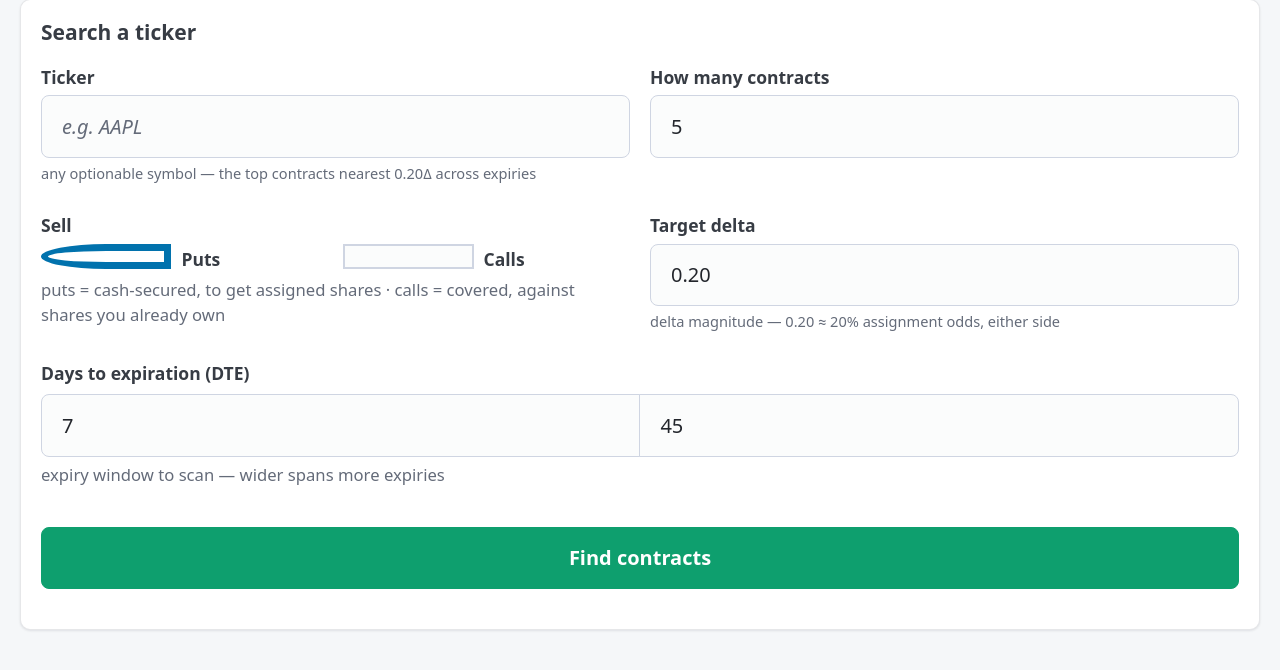
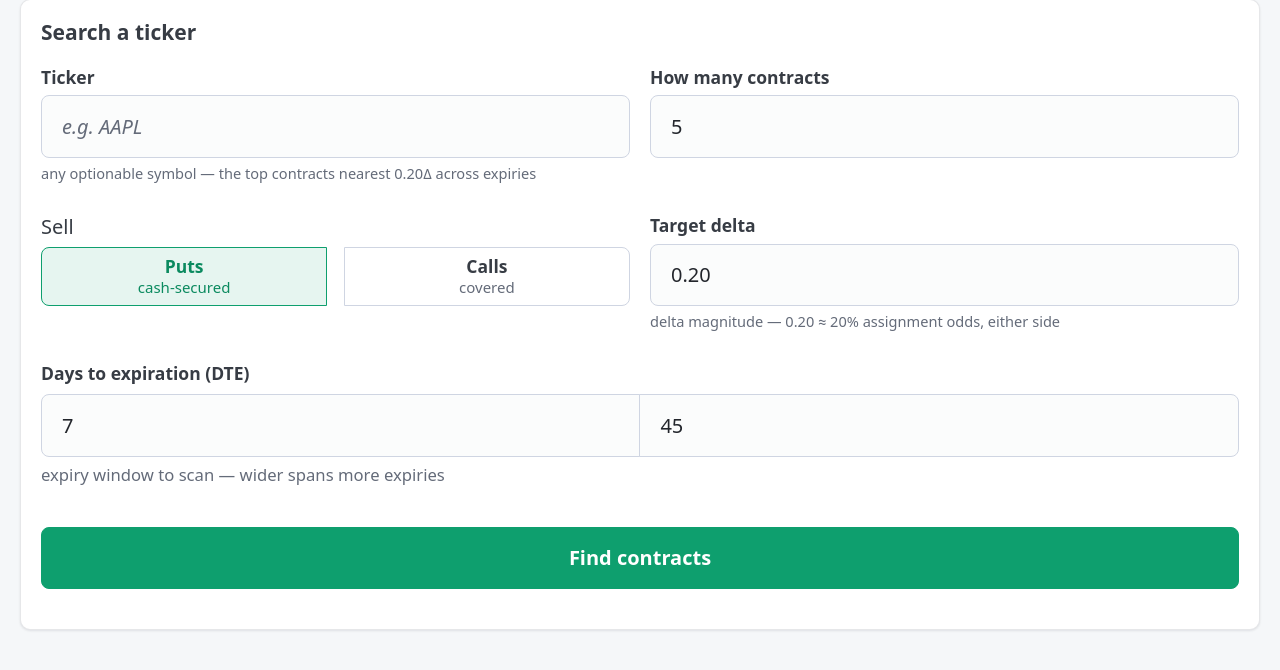
Before and after one commit to sepy97/OptionsScreener, a FastAPI app: page /search in a window 1280 px wide. Shown: the part 183-853 px from the top of the page. Run offline with FastAPI, Linux system fonts and the light colour scheme; parts of the project's set-up code (start-up, migrations or seed data) failed here and were passed over.

Commit message:
fix: render the put/call selector as the shared segmented bar (#117)
The radios were left visible inside a Pico `role="group"`, which stretches each input to fill the
group — so the control rendered as two full-width pills with the labels stranded beside them.

Reuse the `.segmented` component the screener's "Rank by" already uses: the radios are hidden and
the labels ARE the buttons. Generalized the wrapper class to `.seg-field` (`.rank-by` kept) since
it is no longer rank-specific. The per-option `<small>` carries "cash-secured" / "covered", so the
separate explanatory line under the control goes away.

Co-authored-by: Claude Opus 5 <noreply@anthropic.com>

```diff
--- a/src/wheel_screener/__init__.py
+++ b/src/wheel_screener/__init__.py
@@ -2,4 +2,4 @@
 
 # Single source of truth for the version. pyproject.toml derives it (hatchling dynamic version)
 # and the API reads it, so a release is a one-line bump here.
-__version__ = "1.12.0"
+__version__ = "1.12.1"
--- a/src/wheel_screener/api/static/custom.css
+++ b/src/wheel_screener/api/static/custom.css
@@ -82,9 +82,11 @@ form label small { font-weight: 400; color: var(--pico-muted-color); }
 }
 .run-btn:hover { background: var(--wheel-accent-strong); border-color: var(--wheel-accent-strong); }
 
-/* "Rank by" — radio group as a segmented button bar (no JS, no border shimmer) */
-.rank-by { margin: 0; padding: 0; border: 0; }
-.rank-by legend { padding: 0; margin-bottom: calc(var(--pico-spacing) * 0.25); }
+/* Radio group as a segmented button bar (no JS, no border shimmer) — "Rank by", puts/calls.
+   The radios themselves are hidden and the labels ARE the buttons; leaving them visible inside a
+   Pico role="group" stretches each input into a full-width pill. */
+.rank-by, .seg-field { margin: 0; padding: 0; border: 0; }
+.rank-by legend, .seg-field legend { padding: 0; margin-bottom: calc(var(--pico-spacing) * 0.25); }
 .segmented { display: flex; }
 .segmented input[type="radio"] { position: absolute; opacity: 0; pointer-events: none; }
 .segmented label {
--- a/src/wheel_screener/api/templates/search.html
+++ b/src/wheel_screener/api/templates/search.html
@@ -15,17 +15,15 @@
         </label>
       </div>
       <div class="grid">
-        <div>
-          <label for="s_side">Sell</label>
-          <fieldset role="group" id="s_side">
-            <input type="radio" id="s_side_put" name="side" value="put" checked>
-            <label for="s_side_put">Puts</label>
-            <input type="radio" id="s_side_call" name="side" value="call">
-            <label for="s_side_call">Calls</label>
-          </fieldset>
-          <small>puts = cash-secured, to get assigned shares · calls = covered, against shares you
-            already own</small>
-        </div>
+        <fieldset class="seg-field">
+          <legend>Sell</legend>
+          <div class="segmented">
+            <input type="radio" name="side" value="put" id="side-put" checked>
+            <label for="side-put">Puts<small>cash-secured</small></label>
+            <input type="radio" name="side" value="call" id="side-call">
+            <label for="side-call">Calls<small>covered</small></label>
+          </div>
+        </fieldset>
         <label>Target delta
           <input type="number" name="target_delta" value="0.20" min="0.01" max="1" step="0.01">
           <small>delta magnitude — 0.20 ≈ 20% assignment odds, either side</small>
```
Also changed, not shown: tests/unit/test_api.py (+5 -0 lines).
